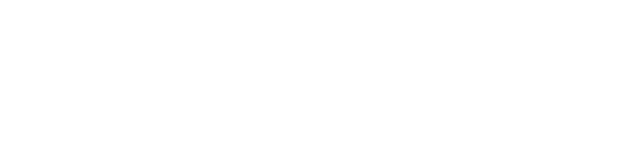
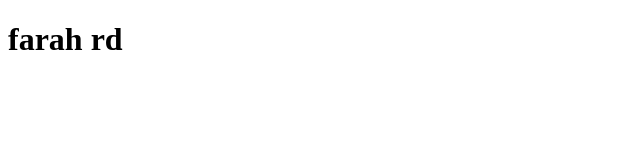
Before and after one commit to farahradi2004-lab/Farah, a plain HTML site: page index.html in a window 1280 px wide. Shown: the whole page, without its empty margins (0-640 px from the left). Drawn offline with Linux system fonts and the light colour scheme.

Commit message:
ajouter h

```diff
--- a/index.html
+++ b/index.html
@@ -7,6 +7,9 @@
     <link rel="stylesheet" href="">
 </head>
 <body>
+<h1>
+    farah rd
 
+</h1>
 </body>
 </html>
```
